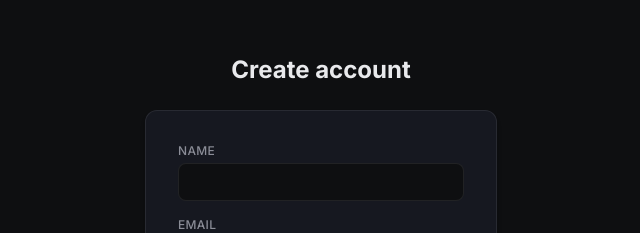
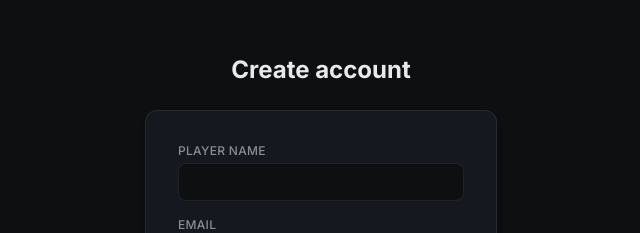
Before and after one commit to Kelvast/frontend, a Next.js app: page /register in a window 1280 px wide. Shown: the part 134-367 px from the top of the page, without its empty margins (319-959 px from the left). Built offline with nearby package versions, Linux system fonts and the light colour scheme; no server answers.

Commit message:
Minor fixes

```diff
--- a/src/presentation/3-organisms/RegisterForm.tsx
+++ b/src/presentation/3-organisms/RegisterForm.tsx
@@ -58,9 +58,9 @@ const RegisterForm: FC<Props> = ({ onSubmit }) => {
   return (
     <form onSubmit={handleSubmit} noValidate className="flex flex-col gap-4">
       <Input
-        label="Name"
+        label="Player Name"
         type="text"
-        autoComplete="playerName"
+        autoComplete="username"
         value={playerName}
         onChange={(e) => setName(e.target.value)}
         error={fieldErrors.playerName}
--- a/src/presentation/5-pages/GamePage.tsx
+++ b/src/presentation/5-pages/GamePage.tsx
@@ -3,6 +3,7 @@ import { FC, memo, useEffect, useState } from "react";
 import { useRouter } from "next/navigation";
 import GameCanvas from "../3-organisms/GameCanvas";
 import BaseLayout from "../4-layouts/BaseLayout";
+import Spinner from "../1-atoms/Spinner";
 import { useGameStore } from "../../utils/game-store";
 import { browserRequest, HttpError } from "../../utils/http";
 import { ROUTE } from "../../config";
@@ -47,7 +48,13 @@ const GamePage: FC<Props> = () => {
     };
   }, [gameSessionToken, storeGameSession, router]);
 
-  if (tokenState === "pending") return null;
+  if (tokenState === "pending") {
+    return (
+      <BaseLayout centered className="bg-black">
+        <Spinner size="md" />
+      </BaseLayout>
+    );
+  }
 
   if (tokenState === "error") {
     return (
--- a/src/presentation/5-pages/RegisterPage.tsx
+++ b/src/presentation/5-pages/RegisterPage.tsx
@@ -7,7 +7,6 @@ import BaseLayout from "../4-layouts/BaseLayout";
 import { useGameStore } from "../../utils/game-store";
 import { ROUTE } from "../../config";
 import { authRequest } from "../../utils/auth";
-import { RegisterRequest } from "mmo-shared";
 
 interface Props {}
 
--- a/src/utils/http.ts
+++ b/src/utils/http.ts
@@ -17,7 +17,7 @@ function handleAxiosError(error: unknown): never {
 
   if (axios.isAxiosError(error)) {
     status = error.response?.status;
-    message = (error.response?.data as { error?: string })?.error ?? error.message;
+    message = (error.response?.data as { message?: string })?.message ?? error.message;
     logger.error(`HTTP ${status ?? "?"} -`, message);
   } else if (error instanceof Error) {
     message = error.message;
--- a/src/utils/ws-client.ts
+++ b/src/utils/ws-client.ts
@@ -50,7 +50,7 @@ export const connectWS = (token?: string) => {
         break;
 
       case "player_join":
-        logger.ws("Player joined - id:", data.player.id, "name:", data.player.name);
+        logger.ws("Player joined - id:", data.player.id, "name:", data.player.playerName);
         store.onPlayerJoin(data);
         break;
 
```
